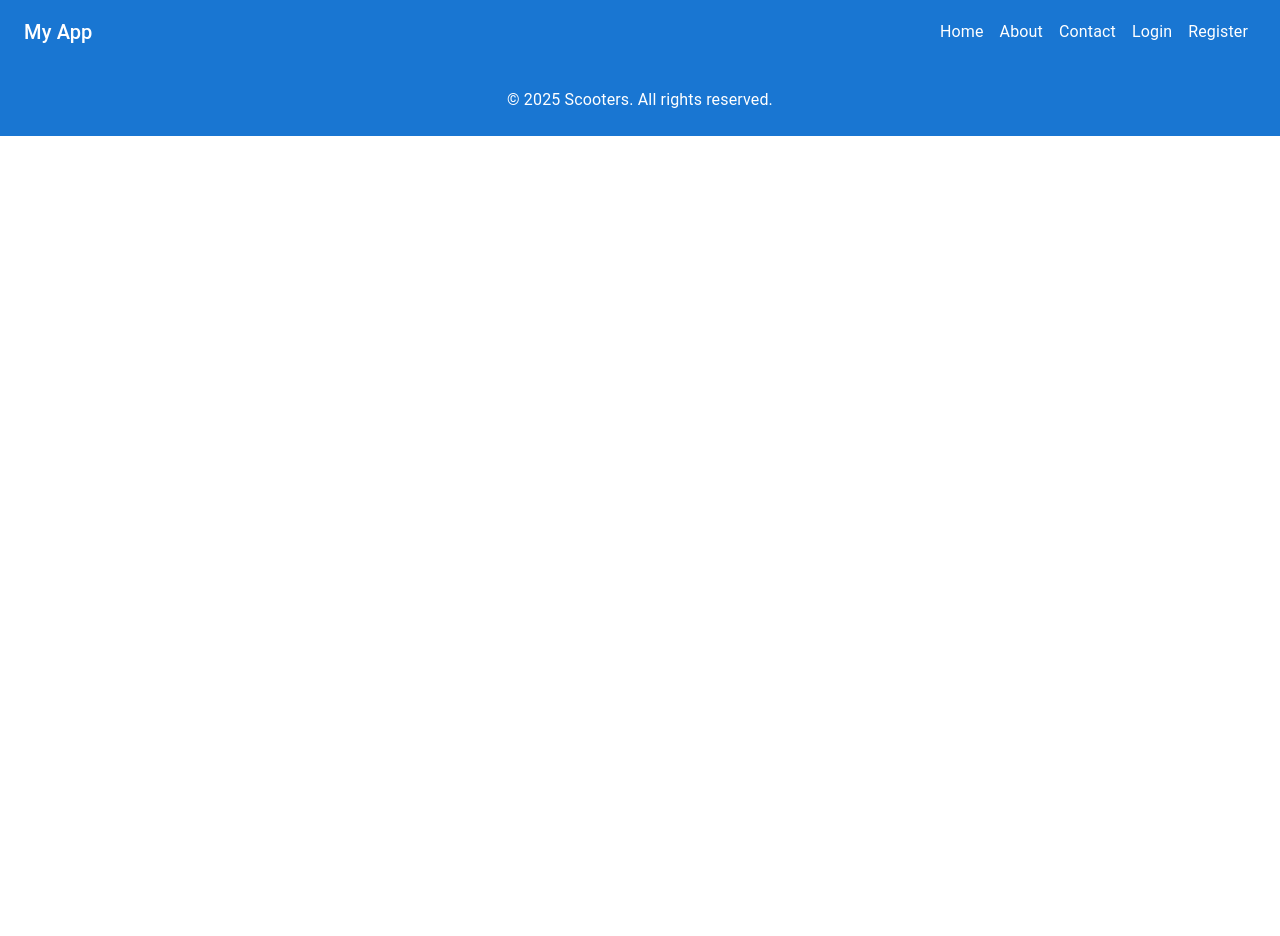
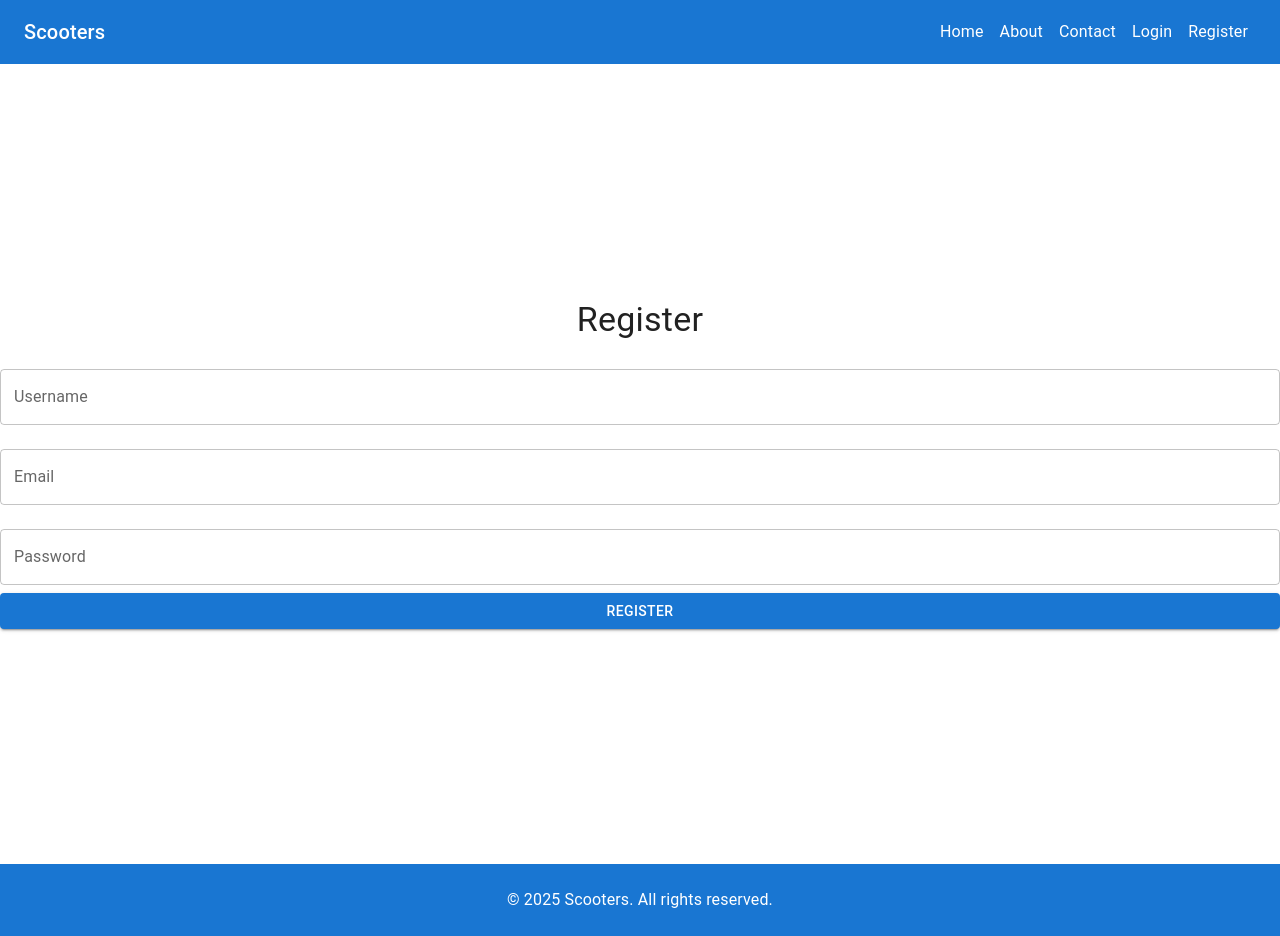
Before and after one commit to madvin/scooters-project, a React (Vite) app in the folder client/: page /register in a window 1280 px wide. Before the commit the page ends 800 px from the top, so only its background shows below. Built offline with nearby package versions, Linux system fonts and the light colour scheme.

Commit message:
add base route for client side

```diff
--- a/client/src/App.jsx
+++ b/client/src/App.jsx
@@ -3,7 +3,10 @@ import { Routes, Route } from 'react-router-dom';
 import Navbar from './components/Navbar';
 import Footer from './components/Footer';
 import Home from './components/Home';
-
+import About from './components/About';
+import Contact from './components/Contact';
+import Login from './components/Login';
+import Register from './components/Register';
 
 function App() {
   return (
@@ -11,10 +14,10 @@ function App() {
       <Navbar />
         <Routes>
           <Route path="/" element={<Home />} />
-          {/* <Route path="/about" element={<About />} />
+          <Route path="/about" element={<About />} />
           <Route path="/contact" element={<Contact />} />
           <Route path="/login" element={<Login />} />
-          <Route path="/register" element={<Register />} /> */}
+          <Route path="/register" element={<Register />} />
         </Routes>
       <Footer />
     </>
--- /dev/null
+++ b/client/src/components/About.jsx
@@ -0,0 +1,29 @@
+import React from "react";
+import { Box, Typography } from "@mui/material";
+import { useTheme } from "@mui/material/styles";
+
+const About = () => {
+    const theme = useTheme();
+
+    return (
+        <Box
+            sx={{
+                display: "flex",
+                flexDirection: "column",
+                alignItems: "center",
+                justifyContent: "center",
+                height: "100vh",
+                backgroundColor: theme.palette.background.default,
+                color: theme.palette.text.primary,
+            }}
+        >
+            <Typography variant="h4" gutterBottom>
+                About Us
+            </Typography>
+            <Typography variant="body1">
+                We are here to help you find the scooter of your dreams!
+            </Typography>
+        </Box>
+    );
+}
+export default About;
--- /dev/null
+++ b/client/src/components/Contact.jsx
@@ -0,0 +1,29 @@
+import React from "react";
+import { Box, Typography } from "@mui/material";
+import { useTheme } from "@mui/material/styles";
+
+const Contact = () => {
+    const theme = useTheme();
+
+    return (
+        <Box
+        sx={{
+            display: "flex",
+            flexDirection: "column",
+            alignItems: "center",
+            justifyContent: "center",
+            height: "100vh",
+            backgroundColor: theme.palette.background.default,
+            color: theme.palette.text.primary,
+        }}
+        >
+        <Typography variant="h4" gutterBottom>
+            Contact Us
+        </Typography>
+        <Typography variant="body1">
+            If you have any questions, feel free to reach out!
+        </Typography>
+        </Box>
+    );
+    }
+export default Contact;
--- /dev/null
+++ b/client/src/components/Login.jsx
@@ -0,0 +1,42 @@
+import React from 'react';
+import { Box, Button, TextField, Typography } from '@mui/material';
+import { useTheme } from '@mui/material/styles';
+
+const Login = () => {
+  const theme = useTheme();
+
+  return (
+    <Box
+      sx={{
+        display: 'flex',
+        flexDirection: 'column',
+        alignItems: 'center',
+        justifyContent: 'center',
+        height: '100vh',
+        backgroundColor: theme.palette.background.default,
+        color: theme.palette.text.primary,
+      }}
+    >
+      <Typography variant="h4" gutterBottom>
+        Login
+      </Typography>
+      <TextField
+        label="Email"
+        variant="outlined"
+        margin="normal"
+        fullWidth
+      />
+      <TextField
+        label="Password"
+        type="password"
+        variant="outlined"
+        margin="normal"
+        fullWidth
+      />
+      <Button variant="contained" color="primary" fullWidth>
+        Login
+      </Button>
+    </Box>
+  );
+}
+export default Login;
--- a/client/src/components/Navbar.jsx
+++ b/client/src/components/Navbar.jsx
@@ -6,7 +6,7 @@ const Navbar = () => (
   <AppBar position="static" color="primary">
     <Toolbar>
       <Typography variant="h6" sx={{ flexGrow: 1 }}>
-        My App
+        Scooters
       </Typography>
       <Link component={RouterLink} to="/" color="inherit" underline="none" sx={{ mx: 1 }}>
         Home
--- /dev/null
+++ b/client/src/components/Register.jsx
@@ -0,0 +1,48 @@
+import React from 'react';
+import { Box, TextField, Button, Typography } from '@mui/material';
+import { useTheme } from '@mui/material/styles';
+
+const Register = () => {
+    const theme = useTheme();
+
+    return (
+        <Box
+        sx={{
+            display: 'flex',
+            flexDirection: 'column',
+            alignItems: 'center',
+            justifyContent: 'center',
+            height: '100vh',
+            backgroundColor: theme.palette.background.default,
+            color: theme.palette.text.primary,
+        }}
+        >
+        <Typography variant="h4" gutterBottom>
+            Register
+        </Typography>
+        <TextField
+            label="Username"
+            variant="outlined"
+            margin="normal"
+            fullWidth
+        />
+        <TextField
+            label="Email"
+            variant="outlined"
+            margin="normal"
+            fullWidth
+        />
+        <TextField
+            label="Password"
+            type="password"
+            variant="outlined"
+            margin="normal"
+            fullWidth
+        />
+        <Button variant="contained" color="primary" fullWidth>
+            Register
+        </Button>
+        </Box>
+    );
+    }
+export default Register;
```
